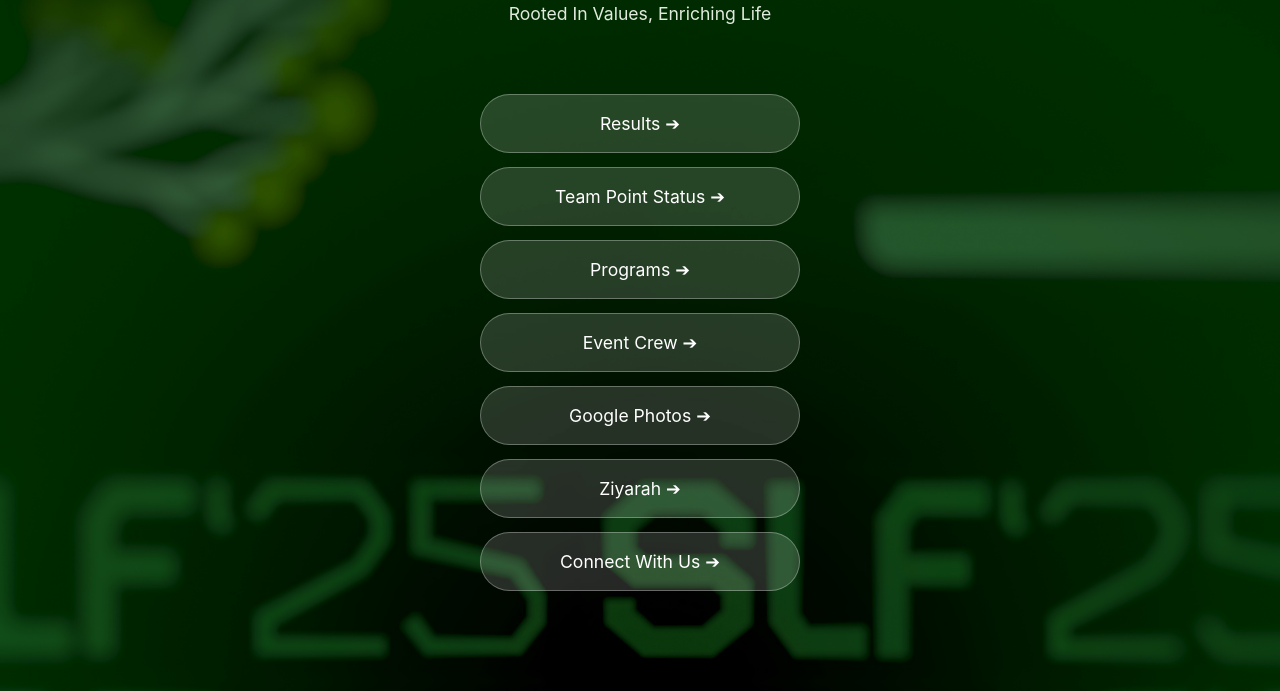
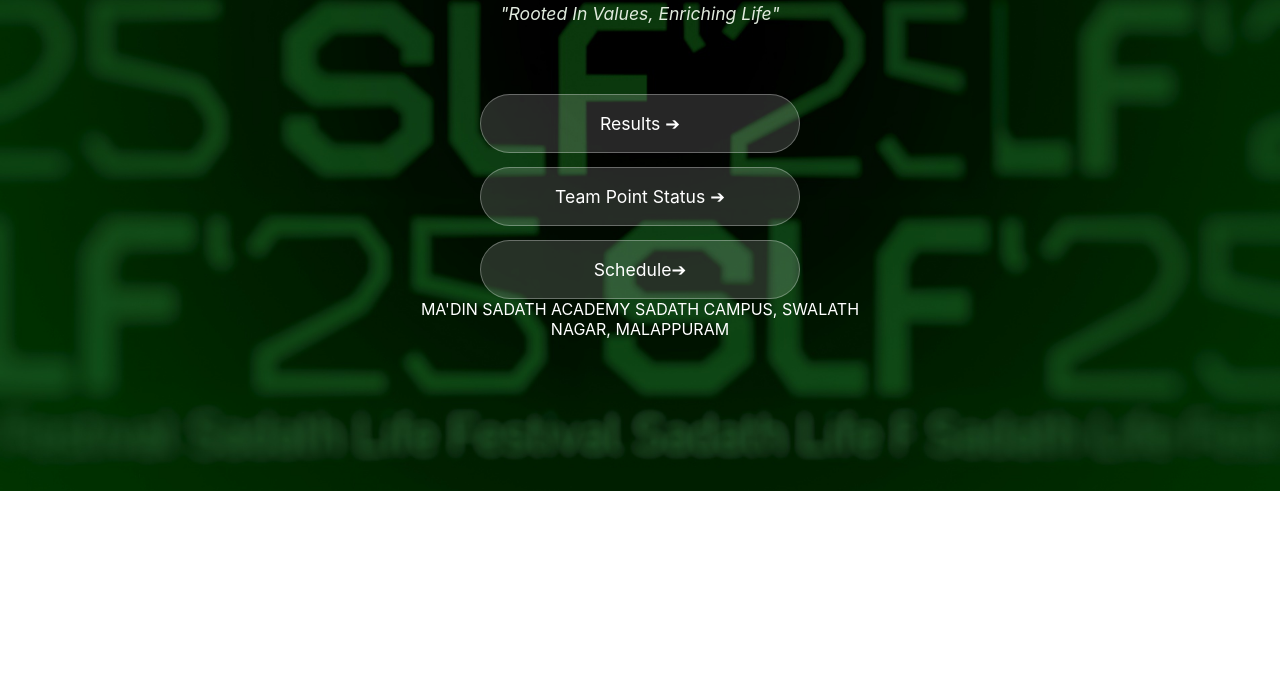
Before and after one commit to sadathlifefest/sadathlifefest.github.io, a plain HTML site: page index.html in a window 1280 px wide. Shown: the part 309-1000 px from the top of the page. After the commit the page ends 800 px from the top, so only its background shows below. Drawn offline with Linux system fonts and the light colour scheme.

Commit message:
Update index.html

```diff
--- a/index.html
+++ b/index.html
@@ -22,23 +22,26 @@
             </div>
         </main>
 
-            <h1>Sadath<br>Life Festival</h1>
+            <h1>Sadath<br>Life Festival'25</h1>
 
-    <p class="tagline">Rooted In Values, Enriching Life</p>
+    <p class="tagline"><em>"Rooted In Values, Enriching Life"</em></p>
 
             <div class="cta-group">
     <a href="results.html" class="btn
 primary">Results ➔</a>
     <a href="teams.html" class="btn
 primary">Team Point Status ➔</a>
-    <a href="programs.html" class="btn primary">Programs ➔</a>
-    <a href="eventcrew.html" class="btn
-primary">Event Crew ➔</a>
-    <a href="link" class="btn primary">Google Photos ➔</a>
+    <a href="programs.html" class="btn primary">Schedule➔</a>
+</div>
 
-    <a href="Ziyarah.html" class="btn primary">Ziyarah ➔</a>
-    <a href="Connect With Us.html" class="btn primary">Connect With Us ➔</a>
-</div>
+<footer>
+        <p class="footer-text">
+            MA'DIN SADATH ACADEMY
+            <span class="address-line">
+                SADATH CAMPUS, SWALATH NAGAR, MALAPPURAM
+            </span>
+        </p>
+    </footer>
 
 
 </body>
```
